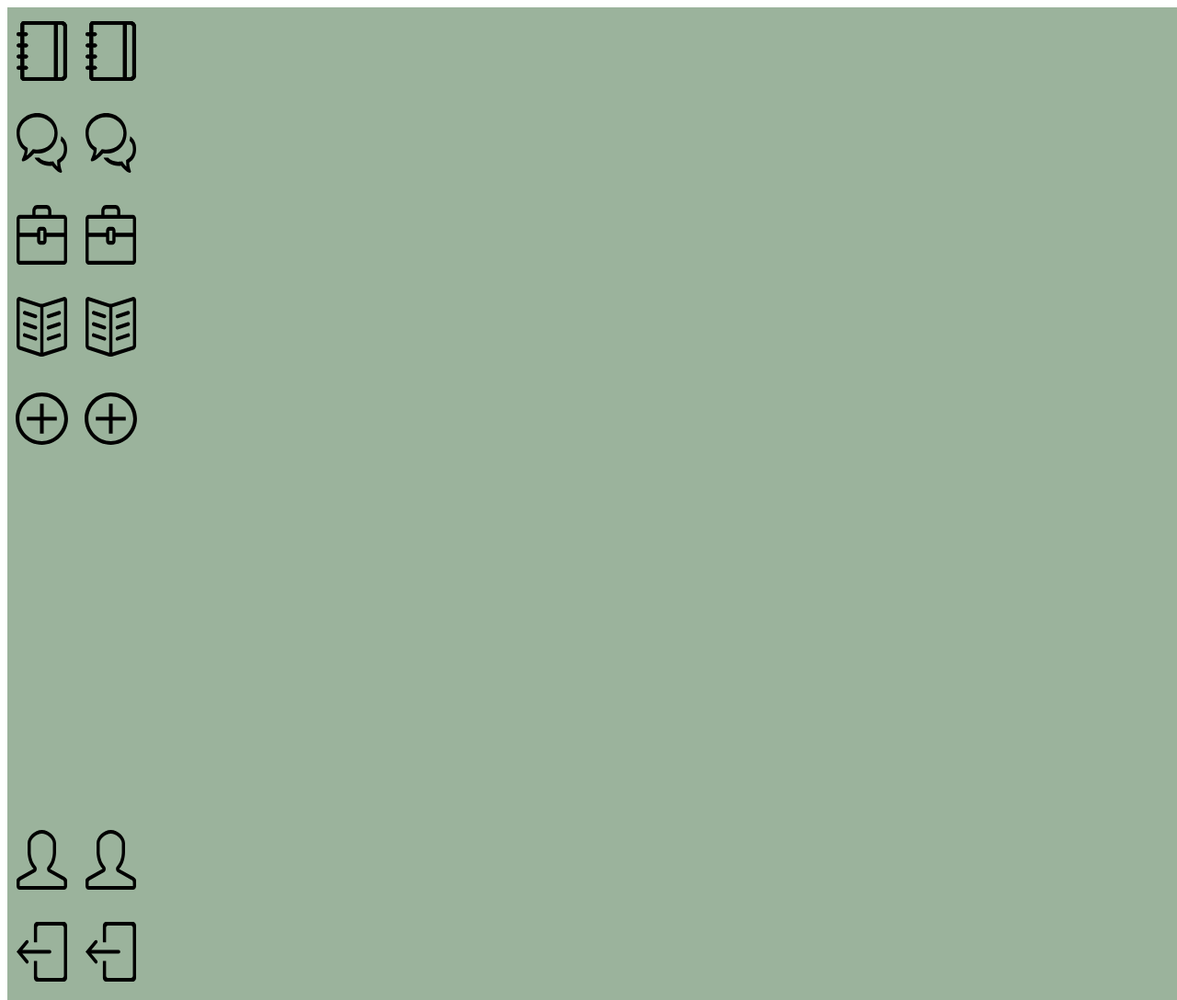
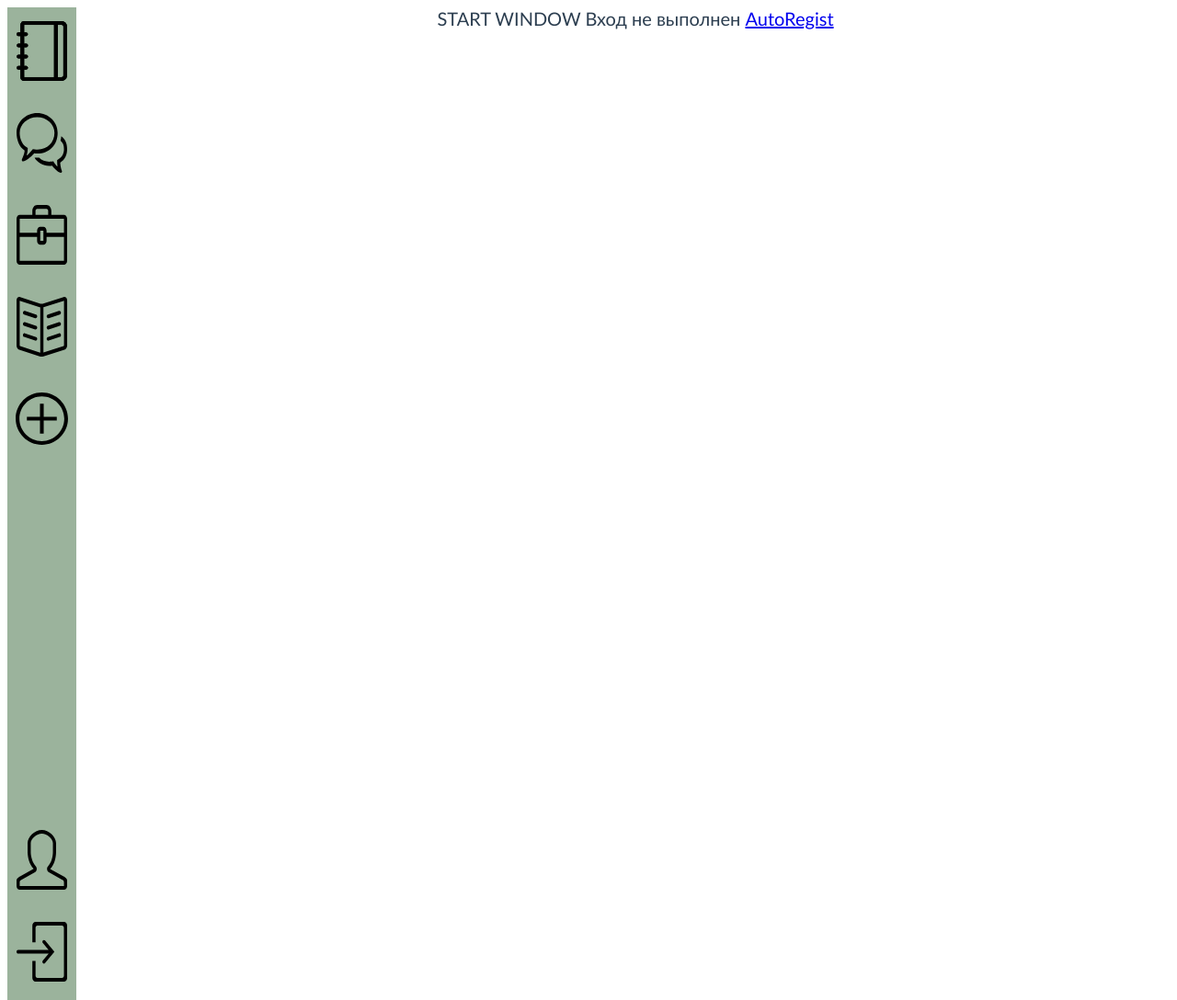
Before and after one commit to Kirill-Y88/multi-task-front, a Vue app: page /#/home in a window 1280 px wide. Shown: the whole page at 92% size. Built offline with nearby package versions, Linux system fonts and the light colour scheme.

Commit message:
commit#8 04.12.2022 Добавлена авторизация

```diff
--- /dev/null
+++ b/public/Auth.css
@@ -0,0 +1,12 @@
+.auth-register{
+    background: rgba(187, 200, 200, 1);
+}
+
+.auth-fieldset{
+    margin: auto;
+    width: 40%;
+    display: grid;
+    grid-template-columns: 100%;
+    grid-template-rows: 50px 50px 50px
+    /*flex-direction: column;*/
+}
--- a/public/MainWindow.css
+++ b/public/MainWindow.css
@@ -40,3 +40,19 @@ body, html{
 .main-app-window{
 background-color: rgba(187, 200, 200, 1);
 }
+
+.font_1, .font_2, .font_3{
+ font-family: "Calibri";
+}
+
+.font_1{
+ font-family: "Comic Sans MS";
+
+}
+
+.font_2{
+ font-size: 20px;
+}
+.font_3{
+ font-family: "Comic Sans MS";
+}
--- a/public/Note.css
+++ b/public/Note.css
@@ -51,7 +51,6 @@
     resize: none;
     width: 100%;
     height: 100%;
-    font-family: "Comic Sans MS";
     font-size: 16px;
 }
 .note-send{
--- a/public/index.html
+++ b/public/index.html
@@ -6,7 +6,8 @@
     <meta name="viewport" content="width=device-width,initial-scale=1.0">
     <link rel="icon" href="<%= BASE_URL %>favicon.ico">
     <link rel="stylesheet" type="text/css" href="MainWindow.css">
-      <link rel="stylesheet" type="text/css" href="Note.css">
+    <link rel="stylesheet" type="text/css" href="Note.css">
+    <link rel="stylesheet" type="text/css" href="Auth.css">
     <title><%= htmlWebpackPlugin.options.title %></title>
 
 
--- a/src/App.vue
+++ b/src/App.vue
@@ -1,24 +1,46 @@
 <template>
 <!--  <img alt="Vue logo" src="./assets/logo.png">-->
 <!--  <HelloWorld msg="Welcome to Your Vue.js App"/>-->
-  <div class ="main">
+  <div class ="main font_2">
     <main-window/>
+
+<!--    <template v-if="isLoggedIn">-->
     <router-view/>
+<!--    </template>-->
+
+
   </div>
 </template>
 
 <script>
 // import HelloWorld from './components/HelloWorld.vue'
 import MainWindow from "@/views/MainWindow.vue";
+//import StartWindow from "@/views/StartWindow.vue";
 
 export default {
   name: 'App',
   components: {
     MainWindow,
+    //StartWindow
     // HelloWorld
-  }
+
+  },
+  computed: {
+    isLoggedIn(){
+      return this.$store.state.auth.isLoggedIn
+    },
+  },
+
+  mounted(){
+    this.$router.push({name: 'home'})
+  },
+
+
+
 }
 </script>
+
+
 
 <style>
 #app {
--- a/src/router/index.js
+++ b/src/router/index.js
@@ -1,11 +1,14 @@
 import { createRouter, createWebHashHistory } from 'vue-router'
 import HelloWorld from "@/components/HelloWorld.vue";
-import MainWindow from "@/views/MainWindow.vue";
+//import MainWindow from "@/views/MainWindow.vue";
 import Note from '@/views/Note.vue'
 import Chat from '@/views/Chat.vue'
 import FConsultant from '@/views/FConsultant.vue'
 import News from '@/views/News.vue'
 import Profile from '@/views/Profile.vue'
+import Authorization from "@/views/Authorization.vue";
+import Registration from "@/views/Registration.vue";
+import StartWindow from "@/views/StartWindow.vue";
 
 
 const routes = [
@@ -18,7 +21,7 @@ const routes = [
     {
         path: '/home',
         name: 'home',
-        component: MainWindow
+        component: StartWindow
 
     },
     {
@@ -45,6 +48,16 @@ const routes = [
         path: '/profile',
         name: 'profile',
         component: Profile
+    },
+    {
+        path: '/authorization',
+        name: 'authorization',
+        component: Authorization
+    },
+    {
+        path: '/registration',
+        name: 'registration',
+        component: Registration
     }
 
 ]
--- a/src/store/modules/auth.js
+++ b/src/store/modules/auth.js
@@ -46,6 +46,10 @@ const actions ={
     logout(context){
         console.log('context', context)
         return context.commit('registerLogout')
+    },
+    login(context){
+        console.log('context', context)
+        return context.commit('registerSuccess')
     }
 
 }
--- /dev/null
+++ b/src/views/Authorization.vue
@@ -0,0 +1,43 @@
+<template>
+  <div class="auth-register font_2">
+    Authorization
+    <form @submit.prevent = "onSubmit" >
+        <fieldset class="auth-fieldset font_2">
+          <input class="font_2" v-model="username" placeholder="username" >
+          <input class="font_2" v-model="password" type="password" placeholder="password">
+          <button class="font_2" @click="onSubmit" > Send</button>
+
+        </fieldset>
+    </form>
+
+      <router-link v-bind:to="{name: 'registration'}">Need an account?</router-link>
+
+
+  </div>
+</template>
+
+<script>
+
+
+export default {
+  name: 'McvAuthorization',
+  data(){
+    return {
+      username: '',
+      password: ''
+    }
+  },
+
+  methods:{
+
+    onSubmit(){
+      console.log('send', this.username, this.password)
+      this.username = ''
+      this.password = ''
+    }
+  }
+
+
+}
+
+</script>
--- a/src/views/MainWindow.vue
+++ b/src/views/MainWindow.vue
@@ -32,9 +32,19 @@
         <img src="/icons/profile.svg">
       </div >
 
-      <div class = "main-icons" @click = "pressLogout">
-        <img src="/icons/signout.svg">
-      </div>
+      <template v-if="isLoggedIn">
+        <div class = "main-icons" @click = "pressLogout">
+          <img src="/icons/signout.svg">
+        </div>
+      </template>
+
+      <template v-if="!isLoggedIn">
+        <div class = "main-icons" @click = "pressLogin">
+          <img src="/icons/simple-line-icons_login.svg">
+        </div>
+      </template>
+
+
     </div>
 
   </div>
@@ -119,6 +129,12 @@ export default {
      // this.$route.push({name: 'hello'})
       this.$router.go(0); //todo временно, т.к. не работает переход на home
     },
+    pressLogin(){
+      this.$store.dispatch('login')
+      // this.$route.push({name: 'hello'})
+      //this.$router.go(0); //todo временно, т.к. не работает переход на home
+    }
+    ,
     pressNote(){
       this.$router.push({name: 'note'})
       // this.$store.commit('toNote')
--- a/src/views/Note.vue
+++ b/src/views/Note.vue
@@ -1,4 +1,4 @@
-<template>
+<template >
 
   <div class="note" >
     <div class = "notes-list" id="todo-list-example">
@@ -38,6 +38,8 @@
     </div>
 
   </div>
+
+
 </template>
 
 <script>
@@ -69,7 +71,10 @@ export default {
     },
     currentSelectedNoteTitle(){
       return this.$store.state.note.selectedNote.title
-    }
+    },
+    isLoggedIn(){
+      return this.$store.state.auth.isLoggedIn
+    },
   },
 
 
--- /dev/null
+++ b/src/views/Registration.vue
@@ -0,0 +1,12 @@
+<template>
+  <div>
+    Registration
+  </div>
+</template>
+
+<script>
+export default {
+  name: 'McvRegistration'
+}
+
+</script>
--- /dev/null
+++ b/src/views/StartWindow.vue
@@ -0,0 +1,25 @@
+<template>
+  <div>
+    START WINDOW
+    Вход не выполнен
+    <router-link v-bind:to="{name: 'authorization'}">Auto</router-link>
+
+    <router-link v-bind:to="{name: 'registration'}">Regist</router-link>
+
+  </div>
+
+
+</template>
+
+<script>
+export default {
+  name: 'McvStartWindow',
+
+  computed: {
+    isLoggedIn(){
+      return this.$store.state.auth.isLoggedIn
+    },
+  }
+}
+
+</script>
```
